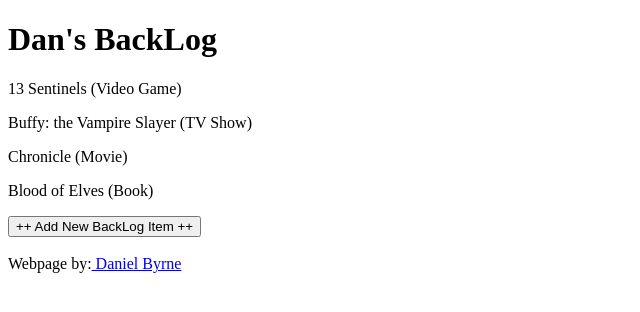
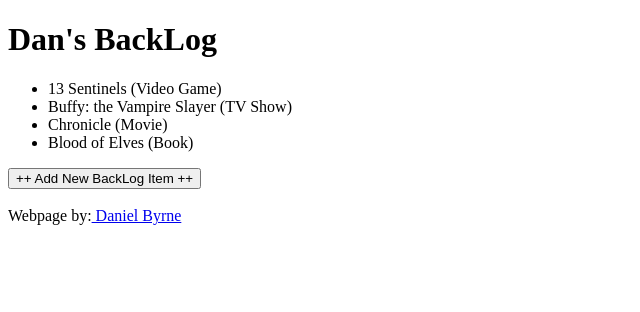
Before and after one commit to dbyrne978/backlog, a React (Create React App) app: page / in a window 1280 px wide. Shown: the top 312 px of the page, without its empty margins (0-640 px from the left). Built offline with nearby package versions, Linux system fonts and the light colour scheme.

Commit message:
Create idCounter state var for key generation
This makes sure that each element in the list of media cards has a
unique key for React to reference during rerendering.

This doesn't clear the React warning about keys, but should address the
issue it is warning about.

```diff
--- a/src/App.js
+++ b/src/App.js
@@ -1,21 +1,29 @@
 import { useState } from "react";
 
 const App = (props) => {
-  const [ mediaCardObjArr, updateMediaCardObjArr ] =
-      useState(props.mediaCardObjArr)
+  const [ stateVars, updateStateVars ] = useState({
+    mediaCardObjArr: props.mediaCardObjArr,
+    idCounter: props.idCounter
+  })
 
   const addNewMediaCard = () => {
     const newMediaCard = {
+      id: stateVars.idCounter,
       title: "test title",
       mediaType: "test mediaType"
     }
-    updateMediaCardObjArr([...mediaCardObjArr, newMediaCard])
+    updateStateVars(
+      {
+        mediaCardObjArr: [...stateVars.mediaCardObjArr, newMediaCard],
+        idCounter: stateVars.idCounter + 1
+      }
+    )
   }
 
   return (
     <div className="App">
       <Header userName={props.userName} />
-      <MediaCardContainer {...mediaCardObjArr}/>
+      <MediaCardContainer {...stateVars.mediaCardObjArr}/>
       <Button
         onClick={addNewMediaCard}
         text='++ Add New BackLog Item ++'
@@ -34,21 +42,21 @@
 
 const MediaCardContainer = (props) => {
   const mediaCardObjArr = Object.values(props);
-  const mapObjToElement = mediaCardObj => <MediaCard {...mediaCardObj} />
+  const mapObjToElement = mediaCardObj => (<MediaCard {...mediaCardObj} />)
   const mediaCardElements = mediaCardObjArr.map(mapObjToElement)
 
   return (
-    <div className="MediaCardContainer">
+    <ul className="MediaCardContainer" key="MediaCardContainer">
       {mediaCardElements}
-    </div>
+    </ul>
   )
 }
 
-const MediaCard = ({ title, mediaType }) => {
+const MediaCard = ({ id, title, mediaType }) => {
   return(
-  <>
-     <p>{title} ({mediaType})</p>
-  </>
+  <li key={id}>
+    {title} ({mediaType})
+  </li>
 )}
 
 const Button = ({ onClick, text }) => (
--- a/src/index.js
+++ b/src/index.js
@@ -4,20 +4,25 @@
 import App from './App';
 
 const userName = "Dan"
+const idCounter = 5
 const mediaCardObjArr = [
     {
+      id: 1,
       title: "13 Sentinels",
       mediaType: "Video Game"
     },
     {
+      id: 2,
       title: "Buffy: the Vampire Slayer",
       mediaType: "TV Show"
     },
     {
+      id: 3,
       title: "Chronicle",
       mediaType: "Movie"
     },
     {
+      id: 4,
       title: "Blood of Elves",
       mediaType: "Book"
     }
@@ -26,6 +31,7 @@
 ReactDOM.createRoot(document.getElementById('root')).render(
   <App
     userName={userName}
+    idCounter={idCounter}
     mediaCardObjArr={mediaCardObjArr}
   />
 )
```
